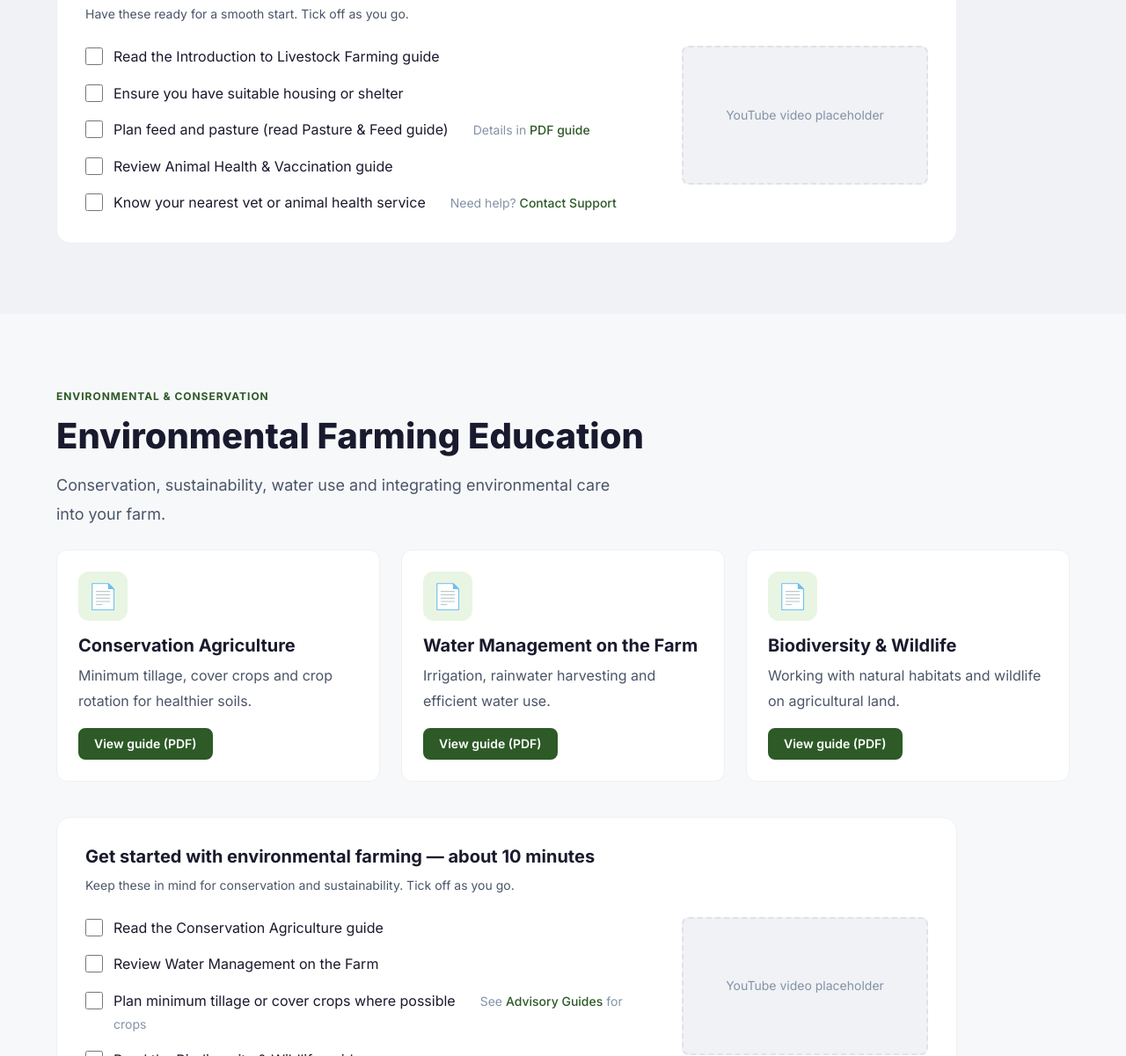
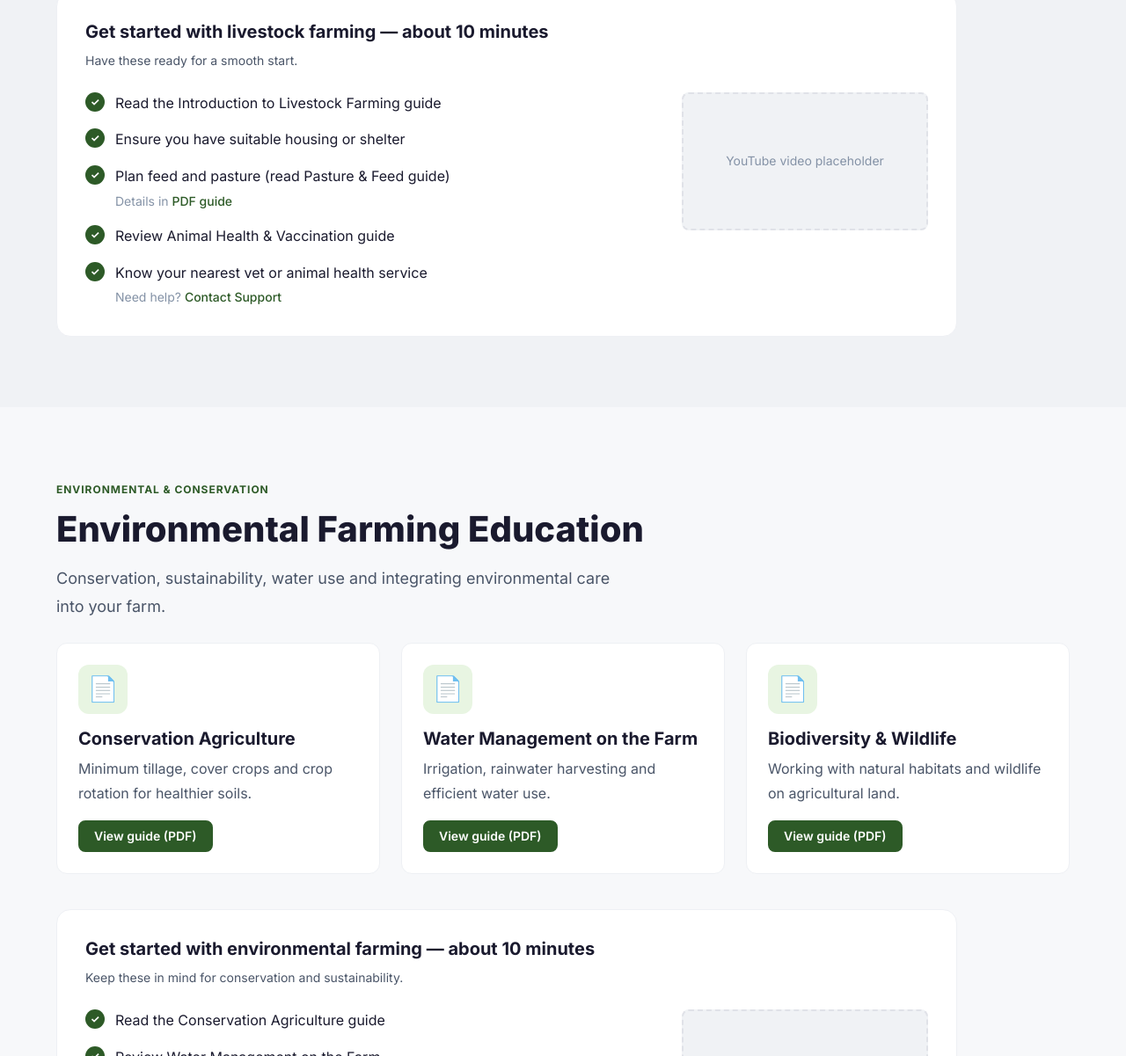
Before and after one commit to RvdRiet/mpu_agri_vercel, a website: page e-learning.html in a window 1280 px wide. Shown: the part 2639-3840 px from the top of the page at 88% size. Drawn offline with Linux system fonts and the light colour scheme.

Commit message:
E-learning: green checkmark circles, remove tick-as-you-go text
Co-authored-by: Cursor <cursoragent@cursor.com>

```diff
--- a/e-learning.html
+++ b/e-learning.html
@@ -160,28 +160,28 @@
           </div>
           <div class="onboarding-checklist">
             <h3 class="onboarding-checklist__title">Get started with crop farming — about 10 minutes</h3>
-            <p class="onboarding-checklist__description">Keep these in mind for a smooth start. Tick off as you go.</p>
+            <p class="onboarding-checklist__description">Keep these in mind for a smooth start.</p>
             <div class="onboarding-checklist__inner">
               <ul class="onboarding-checklist__items">
                 <li class="onboarding-checklist__item">
-                  <input type="checkbox" id="crop-1" />
-                  <label for="crop-1">Read the Introduction to Crop Farming guide</label>
+                  <span class="onboarding-checklist__check" aria-hidden="true">&#10003;</span>
+                  <span>Read the Introduction to Crop Farming guide</span>
                 </li>
                 <li class="onboarding-checklist__item">
-                  <input type="checkbox" id="crop-2" />
-                  <label for="crop-2">Check your soil type and get a soil test if needed</label>
+                  <span class="onboarding-checklist__check" aria-hidden="true">&#10003;</span>
+                  <span>Check your soil type and get a soil test if needed</span>
                 </li>
                 <li class="onboarding-checklist__item">
-                  <input type="checkbox" id="crop-3" />
-                  <span><label for="crop-3">Choose crops suited to your area and season</label><span class="onboarding-checklist__item-helper">Not sure? <a href="guides.html">See Advisory Guides</a></span></span>
+                  <span class="onboarding-checklist__check" aria-hidden="true">&#10003;</span>
+                  <span><span>Choose crops suited to your area and season</span><span class="onboarding-checklist__item-helper">Not sure? <a href="guides.html">See Advisory Guides</a></span></span>
                 </li>
                 <li class="onboarding-checklist__item">
-                  <input type="checkbox" id="crop-4" />
-                  <label for="crop-4">Review the Pest &amp; Disease Management guide</label>
+                  <span class="onboarding-checklist__check" aria-hidden="true">&#10003;</span>
+                  <span>Review the Pest &amp; Disease Management guide</span>
                 </li>
                 <li class="onboarding-checklist__item">
-                  <input type="checkbox" id="crop-5" />
-                  <span><label for="crop-5">Plan planting dates using local weather</label><span class="onboarding-checklist__item-helper">Use our <a href="weather.html">Weather</a> page</span></span>
+                  <span class="onboarding-checklist__check" aria-hidden="true">&#10003;</span>
+                  <span><span>Plan planting dates using local weather</span><span class="onboarding-checklist__item-helper">Use our <a href="weather.html">Weather</a> page</span></span>
                 </li>
               </ul>
               <div class="onboarding-checklist__video-wrap">
@@ -250,28 +250,28 @@
           </div>
           <div class="onboarding-checklist">
             <h3 class="onboarding-checklist__title">Get started with livestock farming — about 10 minutes</h3>
-            <p class="onboarding-checklist__description">Have these ready for a smooth start. Tick off as you go.</p>
+            <p class="onboarding-checklist__description">Have these ready for a smooth start.</p>
             <div class="onboarding-checklist__inner">
               <ul class="onboarding-checklist__items">
                 <li class="onboarding-checklist__item">
-                  <input type="checkbox" id="livestock-1" />
-                  <label for="livestock-1">Read the Introduction to Livestock Farming guide</label>
+                  <span class="onboarding-checklist__check" aria-hidden="true">&#10003;</span>
+                  <span>Read the Introduction to Livestock Farming guide</span>
                 </li>
                 <li class="onboarding-checklist__item">
-                  <input type="checkbox" id="livestock-2" />
-                  <label for="livestock-2">Ensure you have suitable housing or shelter</label>
+                  <span class="onboarding-checklist__check" aria-hidden="true">&#10003;</span>
+                  <span>Ensure you have suitable housing or shelter</span>
                 </li>
                 <li class="onboarding-checklist__item">
-                  <input type="checkbox" id="livestock-3" />
-                  <span><label for="livestock-3">Plan feed and pasture (read Pasture &amp; Feed guide)</label><span class="onboarding-checklist__item-helper">Details in <a href="guides/pasture-feed.pdf" target="_blank" rel="noopener">PDF guide</a></span></span>
+                  <span class="onboarding-checklist__check" aria-hidden="true">&#10003;</span>
+                  <span><span>Plan feed and pasture (read Pasture &amp; Feed guide)</span><span class="onboarding-checklist__item-helper">Details in <a href="guides/pasture-feed.pdf" target="_blank" rel="noopener">PDF guide</a></span></span>
                 </li>
                 <li class="onboarding-checklist__item">
-                  <input type="checkbox" id="livestock-4" />
-                  <label for="livestock-4">Review Animal Health &amp; Vaccination guide</label>
+                  <span class="onboarding-checklist__check" aria-hidden="true">&#10003;</span>
+                  <span>Review Animal Health &amp; Vaccination guide</span>
                 </li>
                 <li class="onboarding-checklist__item">
-                  <input type="checkbox" id="livestock-5" />
-                  <span><label for="livestock-5">Know your nearest vet or animal health service</label><span class="onboarding-checklist__item-helper">Need help? <a href="support.html">Contact Support</a></span></span>
+                  <span class="onboarding-checklist__check" aria-hidden="true">&#10003;</span>
+                  <span><span>Know your nearest vet or animal health service</span><span class="onboarding-checklist__item-helper">Need help? <a href="support.html">Contact Support</a></span></span>
                 </li>
               </ul>
               <div class="onboarding-checklist__video-wrap">
@@ -316,28 +316,28 @@
           </div>
           <div class="onboarding-checklist">
             <h3 class="onboarding-checklist__title">Get started with environmental farming — about 10 minutes</h3>
-            <p class="onboarding-checklist__description">Keep these in mind for conservation and sustainability. Tick off as you go.</p>
+            <p class="onboarding-checklist__description">Keep these in mind for conservation and sustainability.</p>
             <div class="onboarding-checklist__inner">
               <ul class="onboarding-checklist__items">
                 <li class="onboarding-checklist__item">
-                  <input type="checkbox" id="env-1" />
-                  <label for="env-1">Read the Conservation Agriculture guide</label>
+                  <span class="onboarding-checklist__check" aria-hidden="true">&#10003;</span>
+                  <span>Read the Conservation Agriculture guide</span>
                 </li>
                 <li class="onboarding-checklist__item">
-                  <input type="checkbox" id="env-2" />
-                  <label for="env-2">Review Water Management on the Farm</label>
+                  <span class="onboarding-checklist__check" aria-hidden="true">&#10003;</span>
+                  <span>Review Water Management on the Farm</span>
                 </li>
                 <li class="onboarding-checklist__item">
-                  <input type="checkbox" id="env-3" />
-                  <span><label for="env-3">Plan minimum tillage or cover crops where possible</label><span class="onboarding-checklist__item-helper">See <a href="guides.html">Advisory Guides</a> for crops</span></span>
+                  <span class="onboarding-checklist__check" aria-hidden="true">&#10003;</span>
+                  <span><span>Plan minimum tillage or cover crops where possible</span><span class="onboarding-checklist__item-helper">See <a href="guides.html">Advisory Guides</a> for crops</span></span>
                 </li>
                 <li class="onboarding-checklist__item">
-                  <input type="checkbox" id="env-4" />
-                  <label for="env-4">Read the Biodiversity &amp; Wildlife guide</label>
+                  <span class="onboarding-checklist__check" aria-hidden="true">&#10003;</span>
+                  <span>Read the Biodiversity &amp; Wildlife guide</span>
                 </li>
                 <li class="onboarding-checklist__item">
-                  <input type="checkbox" id="env-5" />
-                  <label for="env-5">Consider rainwater harvesting or irrigation efficiency</label>
+                  <span class="onboarding-checklist__check" aria-hidden="true">&#10003;</span>
+                  <span>Consider rainwater harvesting or irrigation efficiency</span>
                 </li>
               </ul>
               <div class="onboarding-checklist__video-wrap">
@@ -390,28 +390,28 @@
           </div>
           <div class="onboarding-checklist">
             <h3 class="onboarding-checklist__title">Get started with farming — about 10 minutes</h3>
-            <p class="onboarding-checklist__description">Have these basics in place for a smooth start. Tick off as you go.</p>
+            <p class="onboarding-checklist__description">Have these basics in place for a smooth start.</p>
             <div class="onboarding-checklist__inner">
               <ul class="onboarding-checklist__items">
                 <li class="onboarding-checklist__item">
-                  <input type="checkbox" id="general-1" />
-                  <label for="general-1">Read How Farming Works: The Basics</label>
+                  <span class="onboarding-checklist__check" aria-hidden="true">&#10003;</span>
+                  <span>Read How Farming Works: The Basics</span>
                 </li>
                 <li class="onboarding-checklist__item">
-                  <input type="checkbox" id="general-2" />
-                  <label for="general-2">Set up simple record-keeping (Farm Business guide)</label>
+                  <span class="onboarding-checklist__check" aria-hidden="true">&#10003;</span>
+                  <span>Set up simple record-keeping (Farm Business guide)</span>
                 </li>
                 <li class="onboarding-checklist__item">
-                  <input type="checkbox" id="general-3" />
-                  <span><label for="general-3">Review Farm Safety guide</label><span class="onboarding-checklist__item-helper">Important for everyone — <a href="guides/farm-safety.pdf" target="_blank" rel="noopener">View PDF</a></span></span>
+                  <span class="onboarding-checklist__check" aria-hidden="true">&#10003;</span>
+                  <span><span>Review Farm Safety guide</span><span class="onboarding-checklist__item-helper">Important for everyone — <a href="guides/farm-safety.pdf" target="_blank" rel="noopener">View PDF</a></span></span>
                 </li>
                 <li class="onboarding-checklist__item">
-                  <input type="checkbox" id="general-4" />
-                  <label for="general-4">Decide on crop-only, livestock-only, or mixed farming</label>
+                  <span class="onboarding-checklist__check" aria-hidden="true">&#10003;</span>
+                  <span>Decide on crop-only, livestock-only, or mixed farming</span>
                 </li>
                 <li class="onboarding-checklist__item">
-                  <input type="checkbox" id="general-5" />
-                  <span><label for="general-5">Bookmark Weather and Alerts for daily use</label><span class="onboarding-checklist__item-helper"><a href="weather.html">Weather</a> · <a href="alerts.html">Alerts</a></span></span>
+                  <span class="onboarding-checklist__check" aria-hidden="true">&#10003;</span>
+                  <span><span>Bookmark Weather and Alerts for daily use</span><span class="onboarding-checklist__item-helper"><a href="weather.html">Weather</a> · <a href="alerts.html">Alerts</a></span></span>
                 </li>
               </ul>
               <div class="onboarding-checklist__video-wrap">
--- a/styles.css
+++ b/styles.css
@@ -1067,17 +1067,23 @@ h1, h2, h3, h4, h5, h6 {
   color: var(--color-text);
 }
 
-.onboarding-checklist__item input[type="checkbox"] {
-  width: 20px;
-  height: 20px;
-  margin-top: 2px;
+.onboarding-checklist__check {
+  width: 22px;
+  height: 22px;
+  min-width: 22px;
+  min-height: 22px;
+  border-radius: 50%;
+  background: var(--color-primary);
+  color: #fff;
+  display: inline-flex;
+  align-items: center;
+  justify-content: center;
+  font-size: 0.75rem;
+  font-weight: bold;
+  line-height: 1;
   flex-shrink: 0;
-  accent-color: var(--color-primary);
-  cursor: pointer;
-}
-
-.onboarding-checklist__item label {
-  cursor: pointer;
+  pointer-events: none;
+  user-select: none;
 }
 
 .onboarding-checklist__item > span:last-child {
@@ -1088,7 +1094,12 @@ h1, h2, h3, h4, h5, h6 {
   font-size: var(--text-sm);
   color: var(--color-text-muted);
   margin-top: var(--space-1);
-  margin-left: 28px;
+  margin-left: 0;
+  display: block;
+}
+
+.onboarding-checklist__item > span:last-child > span:first-child {
+  display: block;
 }
 
 .onboarding-checklist__item-helper a {
```
